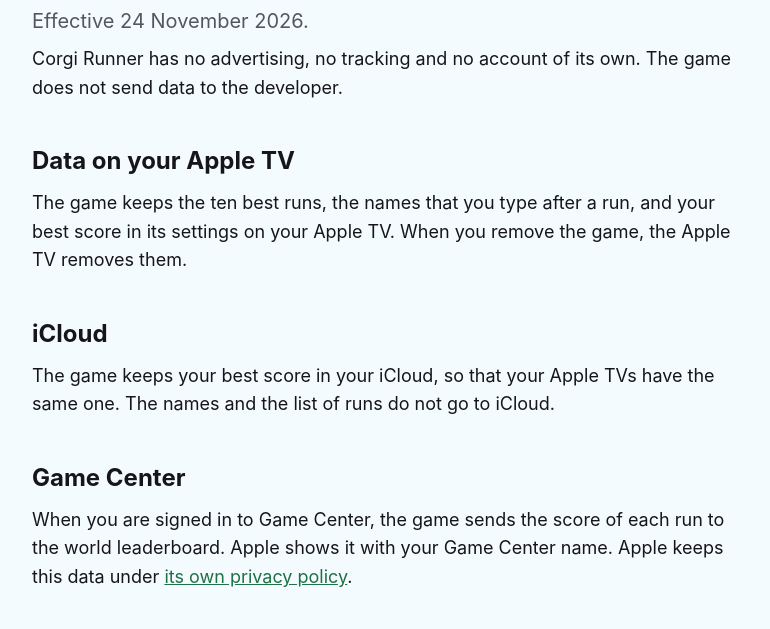
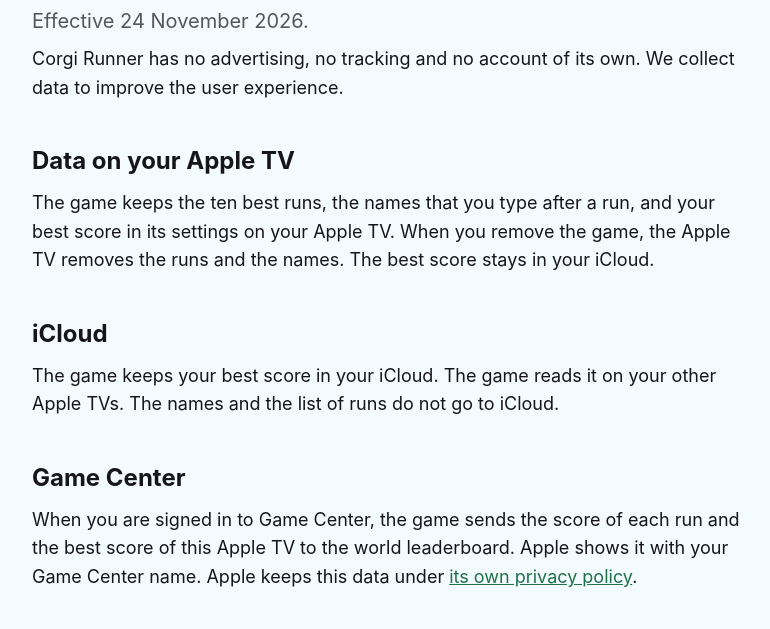
Before and after one commit to xepozz/corgi-runner-app, a plain HTML site: page privacy.html in a window 1280 px wide. Shown: the part 142-771 px from the top of the page, without its empty margins (248-1018 px from the left). Drawn offline with Linux system fonts and the light colour scheme.

Commit message:
Privacy policy: the data that the game collects

```diff
--- a/privacy.html
+++ b/privacy.html
@@ -11,16 +11,16 @@
 <p><a href="./">Corgi Runner</a></p>
 <h1>Privacy Policy</h1>
 <p class="lead">Effective 24 November 2026.</p>
-<p>Corgi Runner has no advertising, no tracking and no account of its own. The game does not send data to the developer.</p>
+<p>Corgi Runner has no advertising, no tracking and no account of its own. We collect data to improve the user experience.</p>
 
 <h2>Data on your Apple TV</h2>
-<p>The game keeps the ten best runs, the names that you type after a run, and your best score in its settings on your Apple TV. When you remove the game, the Apple TV removes them.</p>
+<p>The game keeps the ten best runs, the names that you type after a run, and your best score in its settings on your Apple TV. When you remove the game, the Apple TV removes the runs and the names. The best score stays in your iCloud.</p>
 
 <h2>iCloud</h2>
-<p>The game keeps your best score in your iCloud, so that your Apple TVs have the same one. The names and the list of runs do not go to iCloud.</p>
+<p>The game keeps your best score in your iCloud. The game reads it on your other Apple TVs. The names and the list of runs do not go to iCloud.</p>
 
 <h2>Game Center</h2>
-<p>When you are signed in to Game Center, the game sends the score of each run to the world leaderboard. Apple shows it with your Game Center name. Apple keeps this data under <a href="https://www.apple.com/legal/privacy/">its own privacy policy</a>.</p>
+<p>When you are signed in to Game Center, the game sends the score of each run and the best score of this Apple TV to the world leaderboard. Apple shows it with your Game Center name. Apple keeps this data under <a href="https://www.apple.com/legal/privacy/">its own privacy policy</a>.</p>
 
 <h2>Children</h2>
 <p>The game does not ask for personal data. A name after a run is optional and can be any word.</p>
```
Also changed, not shown: corgi-runner.jpg.
